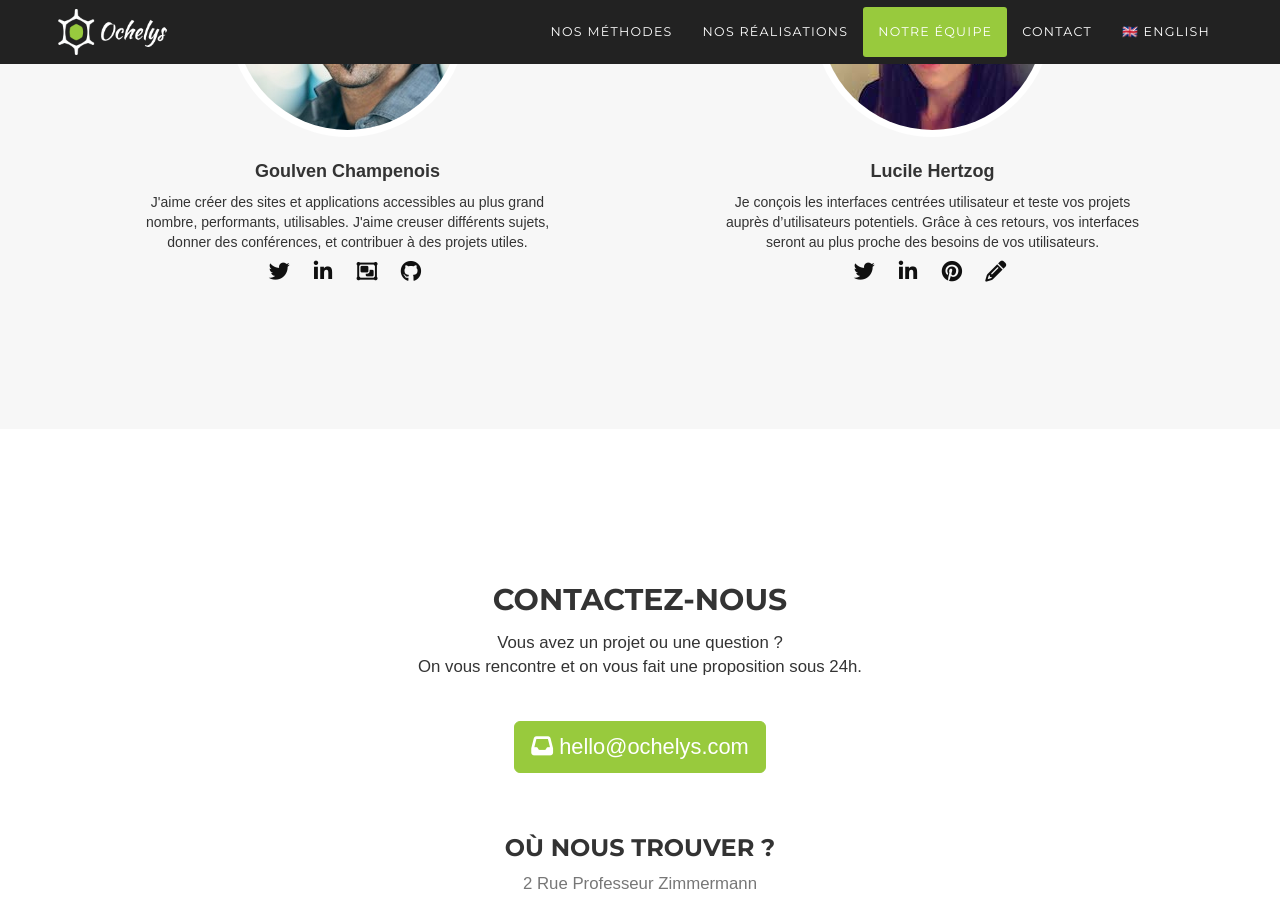
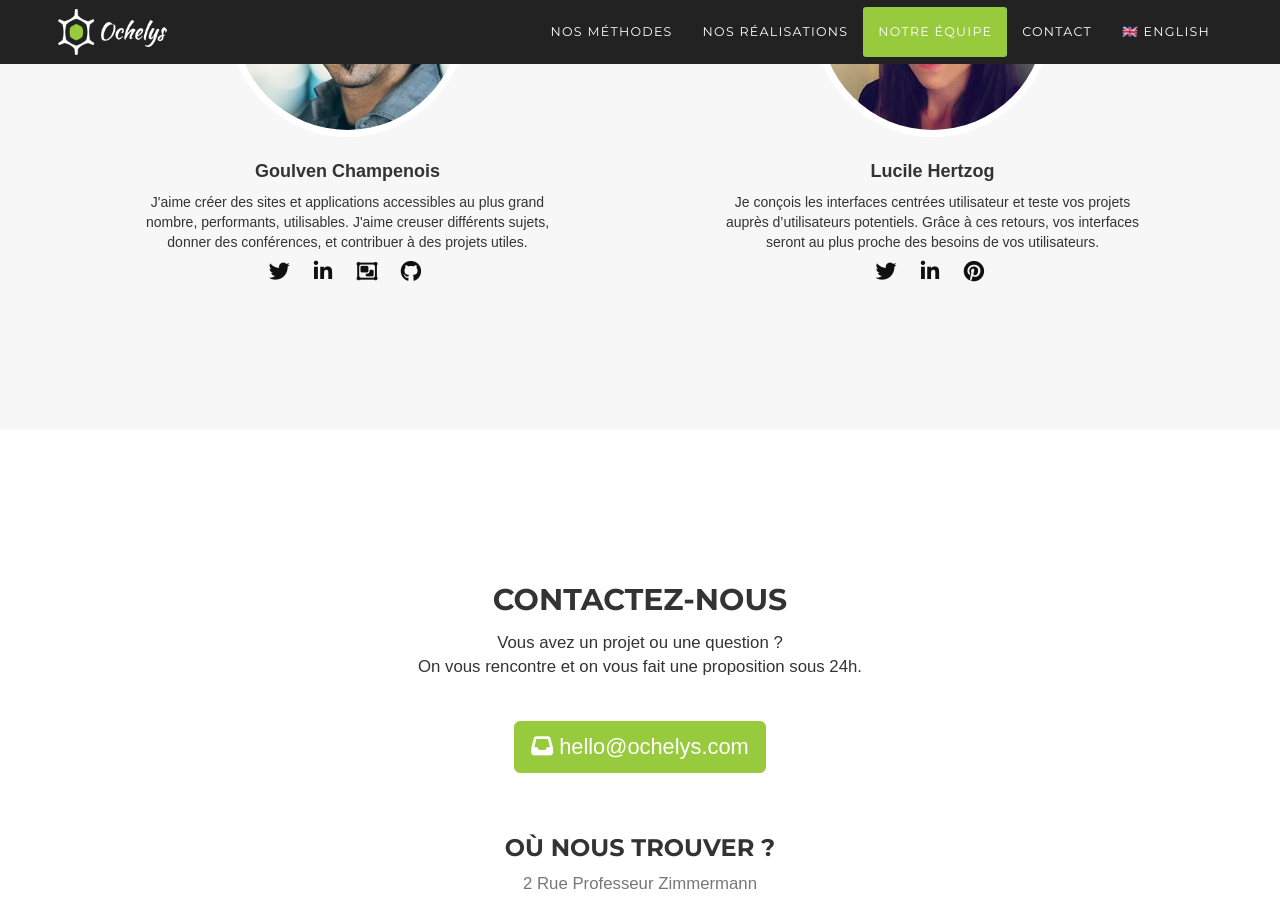
Before and after one commit to Ochelys/ochelys.github.io, a Jekyll site: the page built from index.md, in a window 1280 px wide and 900 px high, scrolled down 3678 px. Built offline with Jekyll 4.4.1, drawn with Linux system fonts in a browser that asks for light colours; nearby versions of some CDN libraries; some web fonts are replaced.

Commit message:
Remove Lucile's website

```diff
--- a/_layouts/home.en.html
+++ b/_layouts/home.en.html
@@ -383,7 +383,6 @@ layout: default.en
           <li><a href="https://twitter.com/lucilehertzog" title="Lucile on Twitter"><i class="fa fa-twitter"></i><span class="sr-only">Lucile on Twitter</span></a></li>
           <li><a href="https://www.linkedin.com/in/lucile-hertzog-76915899/" title="Lucile on LinkedIn"><i class="fa fa-linkedin"></i><span class="sr-only">Lucile on LinkedIn</span></a></li>
           <li><a href="https://fr.pinterest.com/lucilehertzog/" title="Lucile on Pinterest"><i class="fa fa-pinterest"></i><span class="sr-only">Lucile on Pinterest</span></a></li>
-          <li><a href="http://www.lucile-hertzog.com/" title="Lucile's website"><i class="fa fa-pencil"></i><span class="sr-only">Lucile's website</span></a></li>
         </ul>
       </div>
     </div>
--- a/_layouts/home.html
+++ b/_layouts/home.html
@@ -186,7 +186,6 @@ layout: default
           <li><a href="https://twitter.com/lucilehertzog" title="Lucile sur Twitter"><i class="fa fa-twitter"></i><span class="sr-only">Lucile sur Twitter</span></a></li>
           <li><a href="https://www.linkedin.com/in/lucile-hertzog-76915899/" title="Lucile sur LinkedIn"><i class="fa fa-linkedin"></i><span class="sr-only">Lucile sur LinkedIn</span></a></li>
           <li><a href="https://fr.pinterest.com/lucilehertzog/" title="Lucile sur Pinterest"><i class="fa fa-pinterest"></i><span class="sr-only">Lucile sur Pinterest</span></a></li>
-          <li><a href="http://www.lucile-hertzog.com/" title="Site personnel de Lucile"><i class="fa fa-pencil"></i><span class="sr-only">Site personnel de Lucile</span></a></li>
         </ul>
       </div>
     </div>
```
